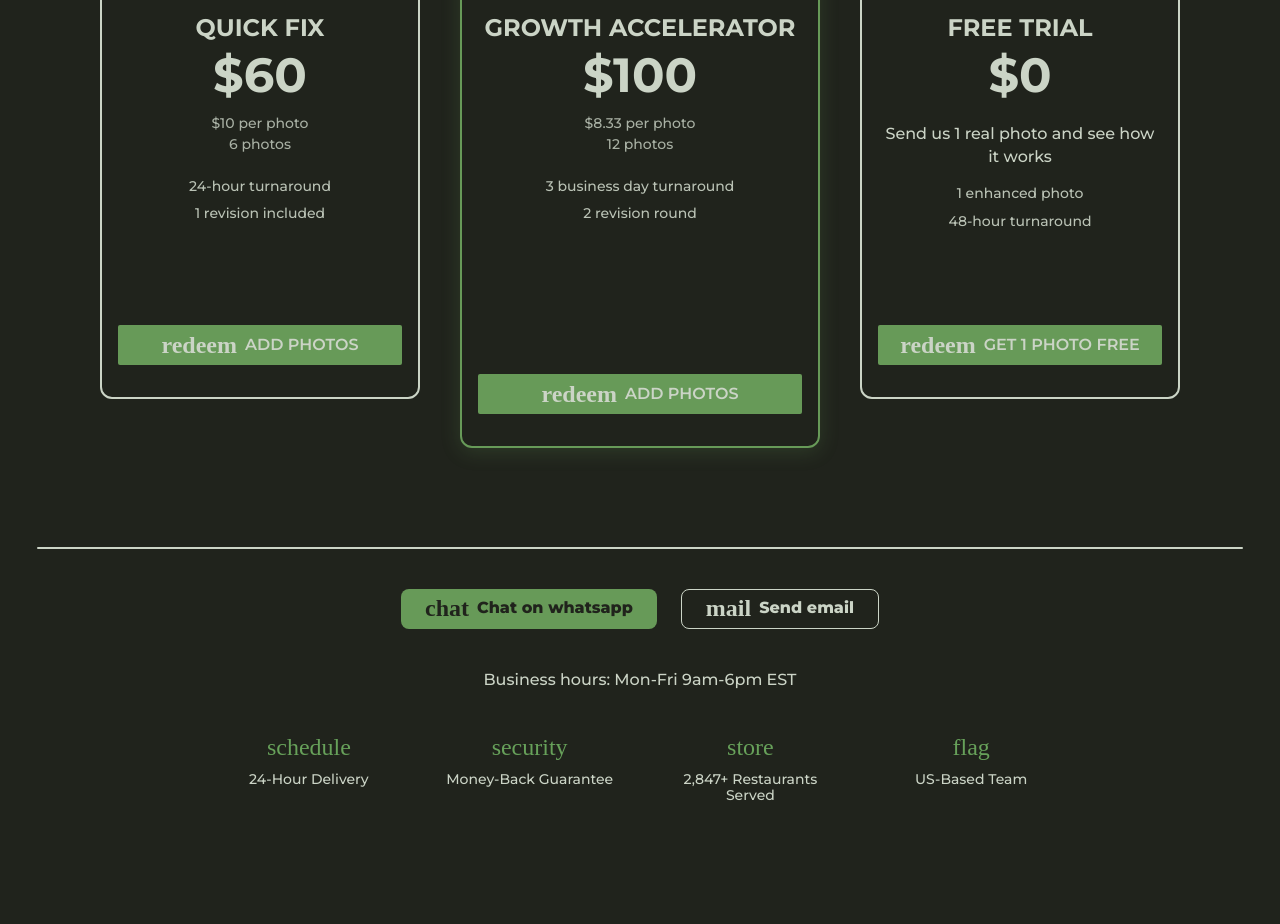
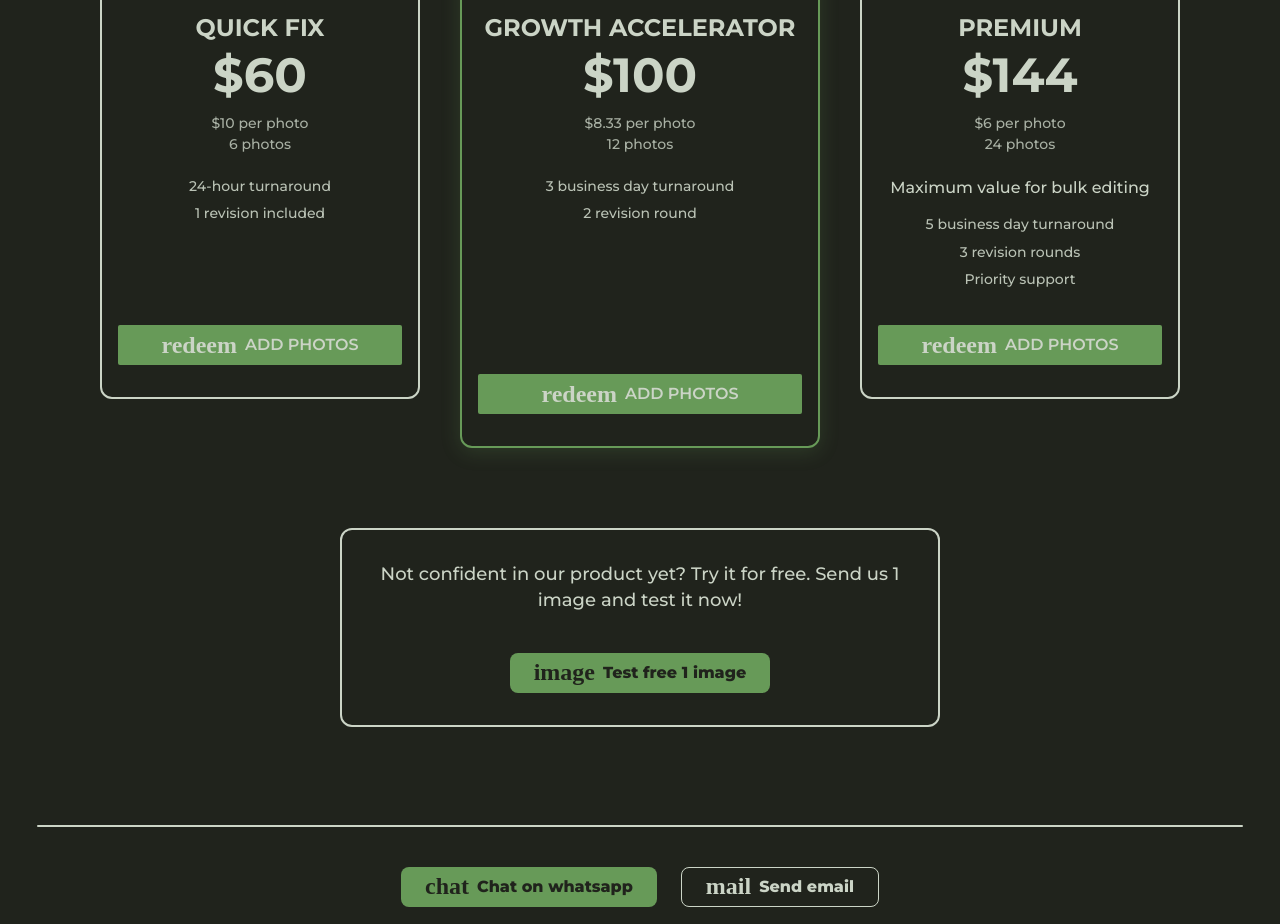
Before and after one commit to T8pro/monorepo, a Next.js app in the folder apps/retouch-pro/: page /upload in a window 1280 px wide. Shown: the part 739-1663 px from the top of the page. Before the commit the page ends 1601 px from the top, so only its background shows below. Built offline with nearby package versions, Linux system fonts and the light colour scheme; a web font is replaced by a local one.

Commit message:
adjusts logic to add photos

```diff
--- a/apps/retouch-pro/features/pricing/constants.ts
+++ b/apps/retouch-pro/features/pricing/constants.ts
@@ -24,15 +24,19 @@ export const pricingCards = [
     featured: true,
   },
   {
-    id: 'free-trial',
-    title: 'FREE TRIAL',
-    price: '$0',
-    pricePerPhoto: '',
-    photoCount: '',
-    description: 'Send us 1 real photo and see how it works',
-    features: ['1 enhanced photo', '48-hour turnaround'],
-    buttonText: 'GET 1 PHOTO FREE',
-    icon: 'redeem',
+    id: 'premium',
+    title: 'PREMIUM',
+    price: '$144',
+    pricePerPhoto: '$6 per photo',
+    photoCount: '24 photos',
+    description: 'Maximum value for bulk editing',
+    features: [
+      '5 business day turnaround',
+      '3 revision rounds',
+      'Priority support',
+    ],
+    buttonText: 'ADD PHOTOS',
+    icon: 'diamond',
     featured: false,
   },
 ];
--- a/apps/retouch-pro/features/pricing/index.tsx
+++ b/apps/retouch-pro/features/pricing/index.tsx
@@ -67,6 +67,24 @@ export const Pricing = (props: PricingProps = {}) => {
             </div>
           ))}
         </div>
+
+        <div className={styles.freeTrialSection}>
+          <div className={styles.freeTrialContent}>
+            <Text className={styles.freeTrialText}>
+              Not confident in our product yet? Try it for free. Send us 1 image
+              and test it now!
+            </Text>
+            <Button
+              variant="1"
+              size="large"
+              iconLeft="image"
+              className={styles.freeTrialButton}
+              onClick={() => (window.location.href = '/upload-free')}
+            >
+              Test free 1 image
+            </Button>
+          </div>
+        </div>
       </div>
     </section>
   );
--- a/apps/retouch-pro/features/pricing/styles.module.scss
+++ b/apps/retouch-pro/features/pricing/styles.module.scss
@@ -290,3 +290,33 @@
     font-size: var(--font-size-xs);
   }
 }
+
+.freeTrialSection {
+  margin-top: var(--spacing-500);
+  padding: var(--spacing-400);
+  border-radius: var(--radius-xl);
+  border: 2px solid var(--color-secondary);
+  width: 100%;
+  max-width: 600px;
+}
+
+.freeTrialContent {
+  display: flex;
+  flex-direction: column;
+  align-items: center;
+  gap: var(--spacing-300);
+  text-align: center;
+}
+
+.freeTrialText {
+  font-family: var(--font-montserrat);
+  font-size: var(--font-size-lg);
+  font-weight: var(--font-weight-medium);
+  color: var(--color-secondary);
+  margin: 0;
+  line-height: 1.4;
+}
+
+.freeTrialButton {
+  margin-top: var(--spacing-200);
+}
--- a/apps/retouch-pro/features/upload-images/context/index.tsx
+++ b/apps/retouch-pro/features/upload-images/context/index.tsx
@@ -59,26 +59,33 @@ export const PhotoProvider = ({ children }: PhotoProviderProps) => {
     const selectedCount = state.photos.length;
     let packageInfo;
 
-    if (selectedCount <= 6) {
+    if (selectedCount <= 5) {
+      packageInfo = {
+        name: 'No Package',
+        unitPrice: 15,
+        totalPrice: selectedCount * 15,
+        discountedPrice: selectedCount * 15, // No discount
+      };
+    } else if (selectedCount <= 11) {
       packageInfo = {
         name: 'Quick Fix',
         unitPrice: 10,
-        totalPrice: selectedCount * 10,
-        discountedPrice: selectedCount * 10 * 0.9,
+        totalPrice: selectedCount * 15, // Preço original sem desconto
+        discountedPrice: selectedCount * 10, // Preço com desconto do plano
       };
-    } else if (selectedCount <= 12) {
+    } else if (selectedCount <= 23) {
       packageInfo = {
         name: 'Growth Accelerator',
         unitPrice: 8.33,
-        totalPrice: selectedCount * 8.33,
-        discountedPrice: selectedCount * 8.33 * 0.9,
+        totalPrice: selectedCount * 15, // Preço original sem desconto
+        discountedPrice: selectedCount * 8.33, // Preço com desconto do plano
       };
     } else {
       packageInfo = {
-        name: 'Custom Package',
-        unitPrice: 8.33,
-        totalPrice: selectedCount * 8.33,
-        discountedPrice: selectedCount * 8.33 * 0.9,
+        name: 'Premium',
+        unitPrice: 6,
+        totalPrice: selectedCount * 15, // Preço original sem desconto
+        discountedPrice: selectedCount * 6, // Preço com desconto do plano
       };
     }
 
--- a/apps/retouch-pro/features/upload-images/selected-images-footer/index.tsx
+++ b/apps/retouch-pro/features/upload-images/selected-images-footer/index.tsx
@@ -1,17 +1,11 @@
 'use client';
 
 import { Button, Text } from '@t8pro/design-system';
-import Link from 'next/link';
 import { usePhotosContext } from '../context';
 import styles from './styles.module.scss';
 
 export const SelectedImagesFooter = () => {
-  const {
-    photos = [],
-    openFileSelector,
-    viewPricing,
-    finalizeOrder,
-  } = usePhotosContext();
+  const { photos = [], openFileSelector, finalizeOrder } = usePhotosContext();
 
   const selectedCount = photos.length;
 
@@ -19,29 +13,37 @@ export const SelectedImagesFooter = () => {
   const getPackageInfo = () => {
     if (selectedCount === 0) return null;
 
-    if (selectedCount <= 6) {
+    if (selectedCount <= 5) {
+      return {
+        name: 'No Package',
+        unitPrice: 15,
+        maxUnits: 5,
+        totalPrice: selectedCount * 15,
+        discountedPrice: selectedCount * 15, // No discount
+      };
+    } else if (selectedCount <= 11) {
       return {
         name: 'Quick Fix',
         unitPrice: 10,
-        maxUnits: 6,
-        totalPrice: selectedCount * 10,
-        discountedPrice: selectedCount * 10 * 0.9, // 10% discount
+        maxUnits: 11,
+        totalPrice: selectedCount * 15, // Preço original sem desconto
+        discountedPrice: selectedCount * 10, // Preço com desconto do plano
       };
-    } else if (selectedCount <= 12) {
+    } else if (selectedCount <= 23) {
       return {
         name: 'Growth Accelerator',
         unitPrice: 8.33,
-        maxUnits: 12,
-        totalPrice: selectedCount * 8.33,
-        discountedPrice: selectedCount * 8.33 * 0.9, // 10% discount
+        maxUnits: 23,
+        totalPrice: selectedCount * 15, // Preço original sem desconto
+        discountedPrice: selectedCount * 8.33, // Preço com desconto do plano
       };
     } else {
       return {
-        name: 'Custom Package',
-        unitPrice: 8.33,
+        name: 'Premium',
+        unitPrice: 6,
         maxUnits: selectedCount,
-        totalPrice: selectedCount * 8.33,
-        discountedPrice: selectedCount * 8.33 * 0.9, // 10% discount
+        totalPrice: selectedCount * 15, // Preço original sem desconto
+        discountedPrice: selectedCount * 6, // Preço com desconto do plano
       };
     }
   };
@@ -57,13 +59,12 @@ export const SelectedImagesFooter = () => {
       <div className={styles.leftSection}>
         <div className={styles.packageSummary}>
           <Text>Selected package:</Text>
+
           <Text color="secondary">
             {packageInfo?.name}: up to {packageInfo?.maxUnits} units
           </Text>
-          <Text color="secondary">
-            Unit value: R${packageInfo?.unitPrice} - Total value: R${' '}
-            {packageInfo?.totalPrice.toFixed(0)}
-          </Text>
+
+          <Text color="secondary">Unit value: R${packageInfo?.unitPrice}</Text>
         </div>
 
         <Button
@@ -75,32 +76,28 @@ export const SelectedImagesFooter = () => {
         >
           ADD MORE PHOTOS
         </Button>
-
-        <Link href="#pricing">
-          <Button
-            variant="2"
-            size="medium"
-            iconLeft="attach_money"
-            style="outline"
-            onClick={viewPricing}
-          >
-            SEE HOW PRICING WORKS
-          </Button>
-        </Link>
       </div>
 
       <div className={styles.rightSection}>
         <Text color="secondary">
-          Discounted value: R$ {packageInfo?.discountedPrice.toFixed(0)}
+          <s>Original value: R$ {packageInfo?.totalPrice.toFixed(0)}</s>
         </Text>
 
+        {packageInfo?.name !== 'No Package' && (
+          <Text color="secondary">
+            <strong>
+              Total value with discount: R${' '}
+              {packageInfo?.discountedPrice.toFixed(0)}
+            </strong>
+          </Text>
+        )}
         <Button
           variant="1"
           size="medium"
           iconLeft="credit_card"
           onClick={finalizeOrder}
         >
-          FINALIZE
+          Checkout
         </Button>
       </div>
     </div>
--- a/apps/retouch-pro/features/upload-images/selected-images-footer/styles.module.scss
+++ b/apps/retouch-pro/features/upload-images/selected-images-footer/styles.module.scss
@@ -3,8 +3,7 @@
   display: flex;
   justify-content: space-between;
   align-items: center;
-  z-index: 1000;
-  box-shadow: 0 -4px 20px rgba(0, 0, 0, 0.1);
+  gap: var(--spacing-200);
 }
 
 .leftSection {
@@ -17,7 +16,9 @@
 .packageSummary {
   display: flex;
   flex-direction: column;
-  gap: var(--spacing-50);
+  p {
+    margin: 0;
+  }
 }
 
 .packageLabel {
@@ -75,8 +76,15 @@
 
 .rightSection {
   display: flex;
-  align-items: center;
-  gap: var(--spacing-300);
+  flex-direction: column;
+  justify-content: flex-end;
+  align-items: flex-end;
+  height: 100%;
+  gap: var(--spacing-100);
+  align-self: flex-end;
+  p {
+    margin: 0;
+  }
 }
 
 .discountedPrice {
--- a/apps/retouch-pro/features/upload-images/selected-images-header/index.tsx
+++ b/apps/retouch-pro/features/upload-images/selected-images-header/index.tsx
@@ -2,7 +2,7 @@ import { Button, Icon } from '@t8pro/design-system';
 import { usePhotosContext } from '../context';
 import styles from './styles.module.scss';
 
-const MAX_PHOTOS = 10;
+const MAX_PHOTOS = 24;
 
 export const SelectedImagesHeader = () => {
   const { photos, openFileSelector, finalizeOrder } = usePhotosContext();
```
